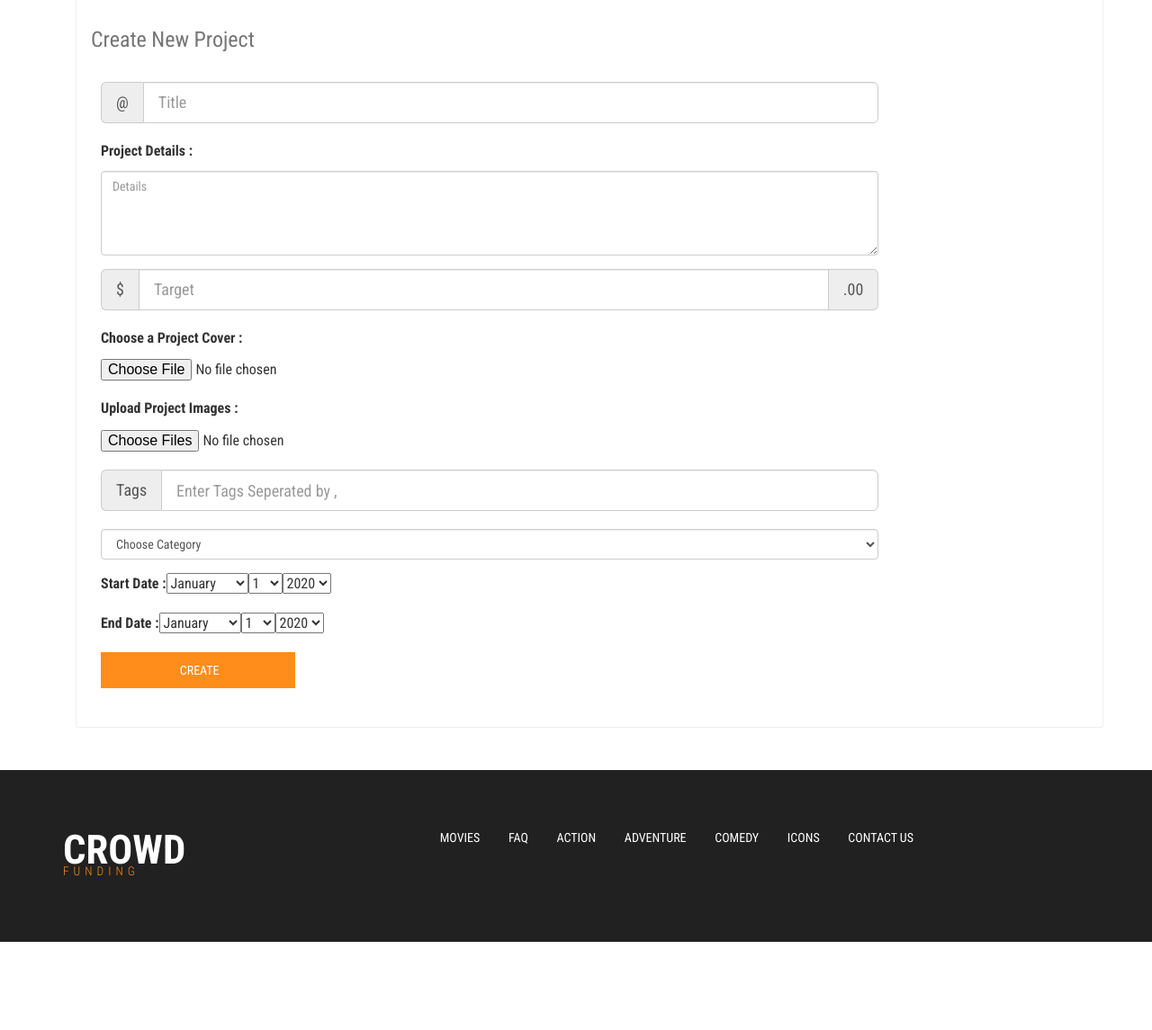
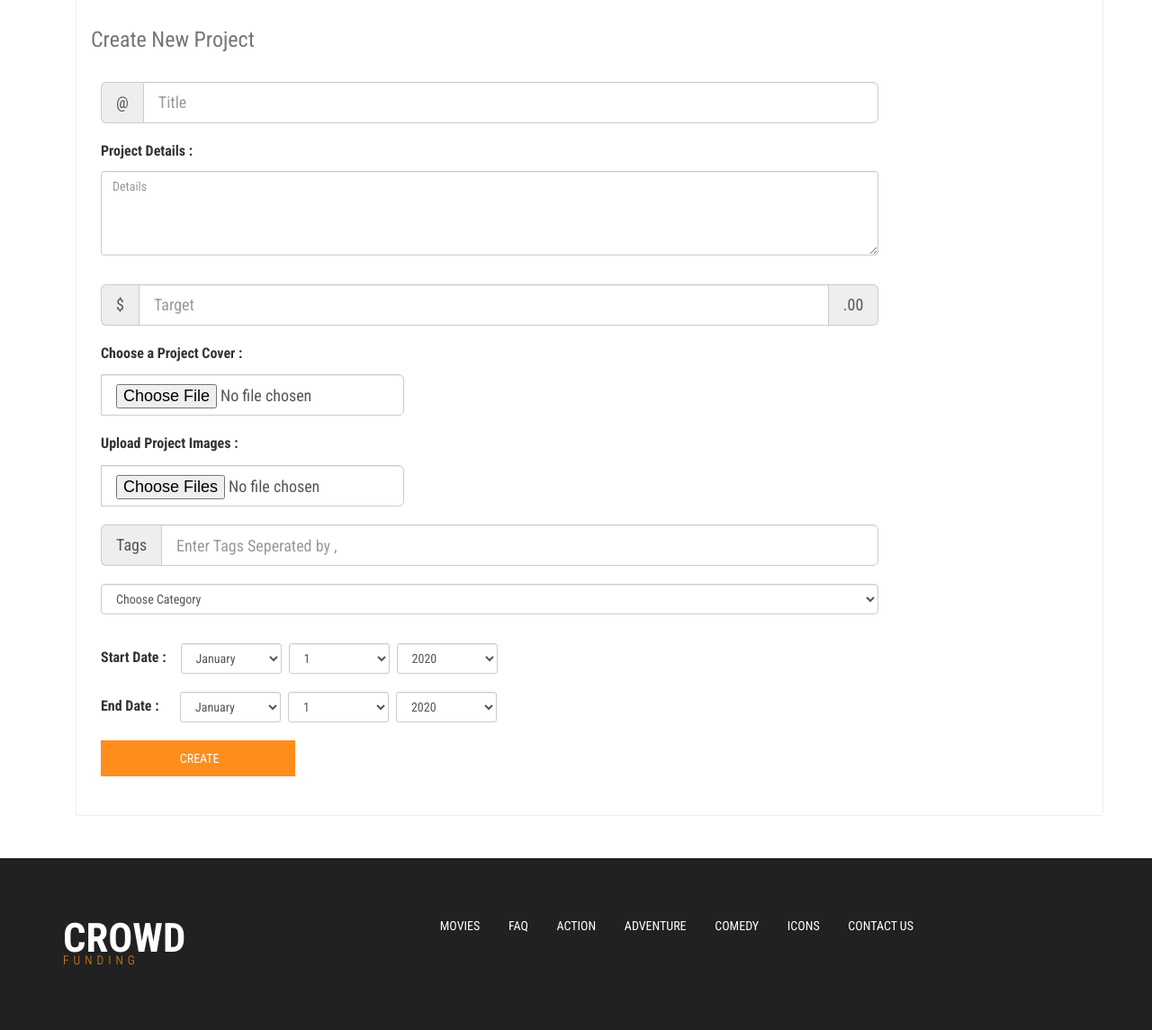
Before and after one commit to Elshafeay/crowd-funding, a Django app: page /projects/create/ in a window 1280 px wide. Shown: the part 236-1381 px from the top of the page at 90% size. Before the commit the page ends 1283 px from the top, so only its background shows below. Run offline with Django 3.2, Linux system fonts and the light colour scheme; data that the repository does not hold is empty; parts of the project's set-up code (start-up, migrations or seed data) failed here and were passed over; some libraries are stand-ins or nearby versions.

Commit message:
Adding some styles

```diff
--- a/projects/forms.py
+++ b/projects/forms.py
@@ -11,13 +11,29 @@ class DonateForm(forms.Form):
 
 
 class CreateForm(forms.Form):
-    title = forms.CharField(max_length=50,widget=forms.TextInput(attrs={'class': 'form-control', 'placeholder': 'Title '})   )
-    details = forms.CharField(widget=forms.Textarea(attrs={'class': 'form-control', 'placeholder': 'Details ','rows':'4'}))
-    cover = forms.ImageField()
-    tags = forms.CharField(max_length=50,widget=forms.TextInput(attrs={'class': 'form-control', 'placeholder': 'Enter Tags Seperated by ,'})   )
-    # category_id = forms.CharField(widget=forms.Select(choices=categories))
-    start_date = forms.DateField( widget=forms.SelectDateWidget)
-    end_date = forms.DateField( widget=forms.SelectDateWidget)
-    images = forms.FileField(widget=forms.ClearableFileInput(attrs={'multiple': True}))
+    title = forms.CharField(max_length=50, widget=forms.TextInput(
+        attrs={'class': 'form-control', 'placeholder': 'Title '}
+    ))
+    details = forms.CharField(widget=forms.Textarea(
+        attrs={'class': 'form-control', 'placeholder': 'Details ', 'rows': '4'}
+    ))
+    cover = forms.ImageField(
+        widget=forms.ClearableFileInput(attrs={'class': 'form-control'}))
+    start_date = forms.DateField(widget=forms.SelectDateWidget(
+        attrs={'class': 'form-control'})
+    )
+    end_date = forms.DateField(widget=forms.SelectDateWidget(
+        attrs={'class': 'form-control'})
+    )
+    images = forms.ImageField(widget=forms.ClearableFileInput(
+        attrs={'multiple': True, 'class': 'form-control'}
+    ))
     target = forms.CharField(widget=forms.NumberInput(
         attrs={'class': 'form-control', 'placeholder': 'Target '}))
+
+    tags = forms.CharField(max_length=50, widget=forms.TextInput(
+        attrs={
+            'class': 'form-control',
+            'placeholder': 'Enter Tags Seperated by ,'
+        }
+    ))
--- a/projects/templates/projects/create_project.html
+++ b/projects/templates/projects/create_project.html
@@ -9,7 +9,23 @@
 {% block content %}
 <div class="single-page-agile-main">
     <div class="container">
-
+    <style>
+        .date{
+            display: flex;
+        }
+        .date > select{
+            width: 7rem !important;
+            border-radius: 3px !important;
+            margin-right: .5rem;
+        }
+        .date label{
+            margin-right: 1rem;
+            margin-top: .3rem;
+        }
+        .form-group{
+            margin-bottom: 2rem;
+        }
+    </style>
     <div class="agileits-single-top">
         <ol class="breadcrumb">
             <li><a href="/">Home</a></li>
@@ -88,7 +104,7 @@
             {{ create_form.start_date.errors }}
 
             <div class="input-group date" >
-                <label for="birthday">End Date : </label>
+                <label for="birthday">End Date : &nbsp; </label>
                 {{ create_form.end_date }}
             </div>
             {{ create_form.end_date.errors }}
```
Also changed, not shown: projects/templates/projects/home_page.html (+4 -6 lines).
